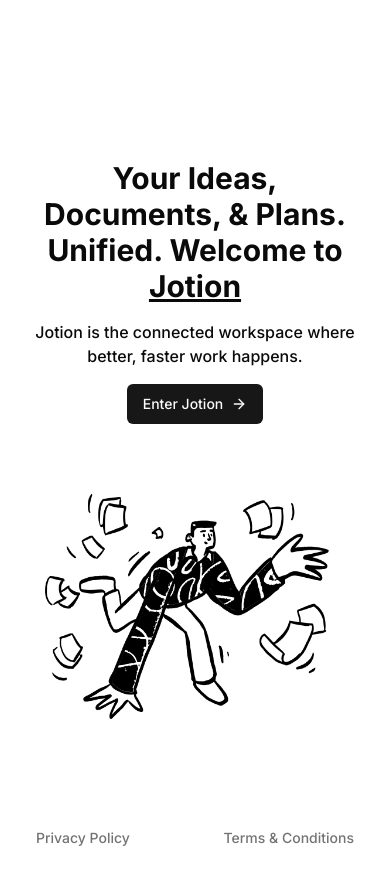
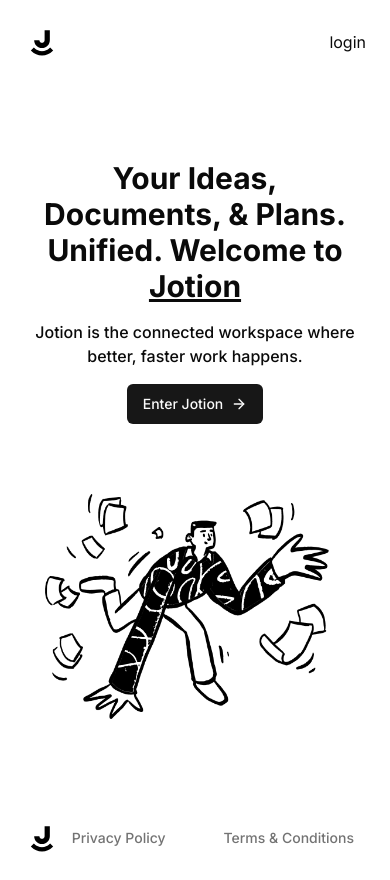
Before and after one commit to mohaimenkhalid/notion-clone-with-nextjs-convex, a Next.js app: page / in a window 390 px wide. Built offline with nearby package versions, Linux system fonts and the light colour scheme.

Commit message:
navbar added

```diff
--- a/app/(marketing)/_components/logo.tsx
+++ b/app/(marketing)/_components/logo.tsx
@@ -10,7 +10,7 @@ const font = Poppins({
 
 const Logo = () => {
     return (
-        <div className="hidden md:flex items-center gap-x-2">
+        <div className="md:flex items-center gap-x-2">
             <Image
                 src="/logo.svg"
                 height="40"
@@ -25,7 +25,7 @@ const Logo = () => {
                 alt="Logo"
                 className="hidden dark:block"
             />
-            <p className={cn("font-semibold", font.className)}>
+            <p className={cn("font-semibold hidden md:block", font.className)}>
                 Jotion
             </p>
         </div>
--- a/app/(marketing)/_components/navbar.tsx
+++ b/app/(marketing)/_components/navbar.tsx
@@ -22,7 +22,8 @@ const Navbar = () => {
 
         )}>
             <Logo />
-            <div className="md:ml-auto md:justify-end justify-between w-full flex items-center gap-x-2">
+            <div className="justify-end w-full flex items-center gap-x-2">
+                login
                 {/*{isLoading && (*/}
                 {/*    <Spinner />*/}
                 {/*)}*/}
```
